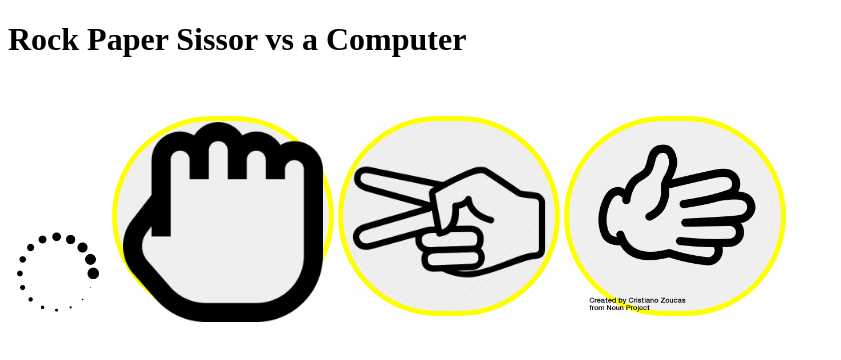
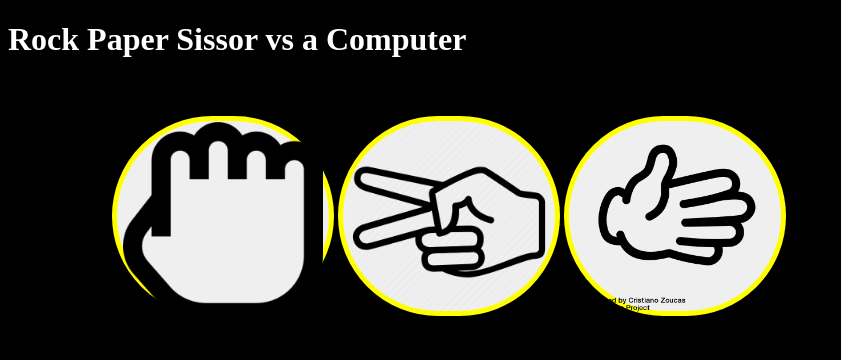
Before and after one commit to AdnanKhaleeli/Rock-Paper-Sissor, a plain HTML site: page index.html in a window 1280 px wide. Shown: the top 360 px of the page, without its empty margins (0-841 px from the left). Drawn offline with Linux system fonts and the light colour scheme.

Commit message:
dark theme

```diff
--- a/Rock-Paper-Sissor.css
+++ b/Rock-Paper-Sissor.css
@@ -6,6 +6,13 @@
     to {
         transform: rotate(360deg)
     }
+}
+
+body {
+    background-color: black;
+}
+.header {
+    color:white;
 }
 
 @keyframes slideBounce {
@@ -56,3 +63,7 @@
 .animation:hover {
     animation-play-state: paused;
 }
+
+.result {
+    color:white;
+}
--- a/index.html
+++ b/index.html
@@ -7,7 +7,7 @@
         <link rel="stylesheet" href="Rock-Paper-Sissor.css">
     </head>
     <body>
-        <h1> Rock Paper Sissor vs a Computer</h1>
+        <h1 class="header"> Rock Paper Sissor vs a Computer</h1>
         <div class="animation"> Hover over me  </div>
         <img class="loading" src="loading.jpeg">
 
```
